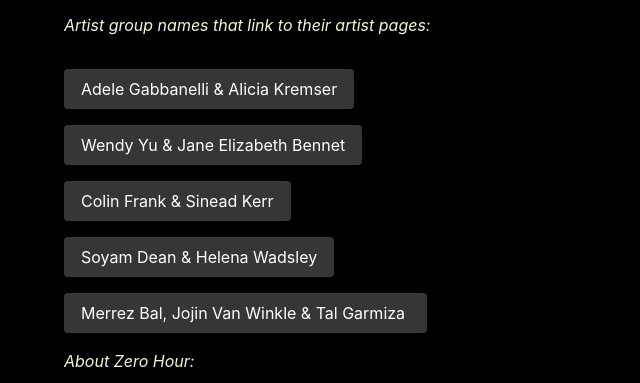
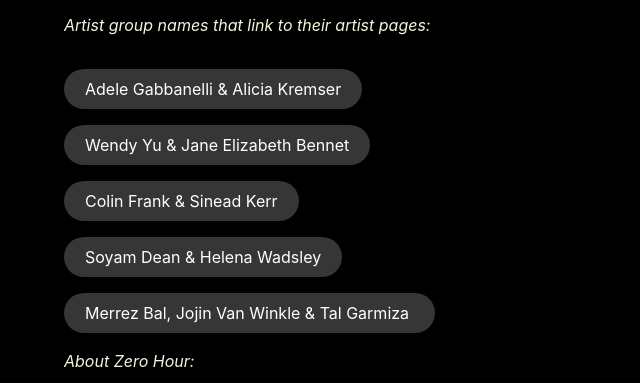
Before and after one commit to prtysh/zero-hour-base, a plain HTML site: page index.html in a window 1280 px wide. Shown: the part 143-526 px from the top of the page, 0-640 px from the left. Drawn offline with Linux system fonts and the light colour scheme.

Commit message:
style updates

```diff
--- a/index.html
+++ b/index.html
@@ -73,19 +73,19 @@
               justify-content: flex-start;
               align-items: flex-start;
               align-content: flex-start;">
-                <a href="project1.html" class="button is-dark" style="margin-top: 1em;">
+                <a href="project1.html" class="button is-dark is-rounded" style="margin-top: 1em;">
                     <p>Adele Gabbanelli &amp; Alicia Kremser</p>
                 </a>
-                <a href="project2.html" class="button is-dark" style="margin-top: 1em;">
+                <a href="project2.html" class="button is-dark is-rounded" style="margin-top: 1em;">
                     <p>Wendy Yu &amp; Jane Elizabeth Bennet</p>
                 </a>
-                <a href="project3.html" class="button is-dark" style="margin-top: 1em;">
+                <a href="project3.html" class="button is-dark is-rounded" style="margin-top: 1em;">
                     <p>Colin Frank &amp; Sinead Kerr</p>
                 </a>
-                <a href="project4.html" class="button is-dark" style="margin-top: 1em;">
+                <a href="project4.html" class="button is-dark is-rounded" style="margin-top: 1em;">
                     <p>Soyam Dean &amp; Helena Wadsley</p>
                 </a>
-                <a href="project5.html" class="button is-dark" style="margin-top: 1em;">
+                <a href="project5.html" class="button is-dark is-rounded" style="margin-top: 1em;">
                     <p>Merrez Bal, Jojin Van Winkle &amp; Tal Garmiza&nbsp;</p>
                 </a>
             </div>
--- a/styles/global.css
+++ b/styles/global.css
@@ -29,6 +29,7 @@ nav {
 .container {
   height: 100vh;
   overflow-y: scroll;
+  overflow-x: hidden;
 }
 
 p {
@@ -51,7 +52,7 @@ a:link {
 
 /* visited link */
 a:visited {
-  color: cyan;
+  color: blueviolet;
 }
 
 /* mouse over link */
```
